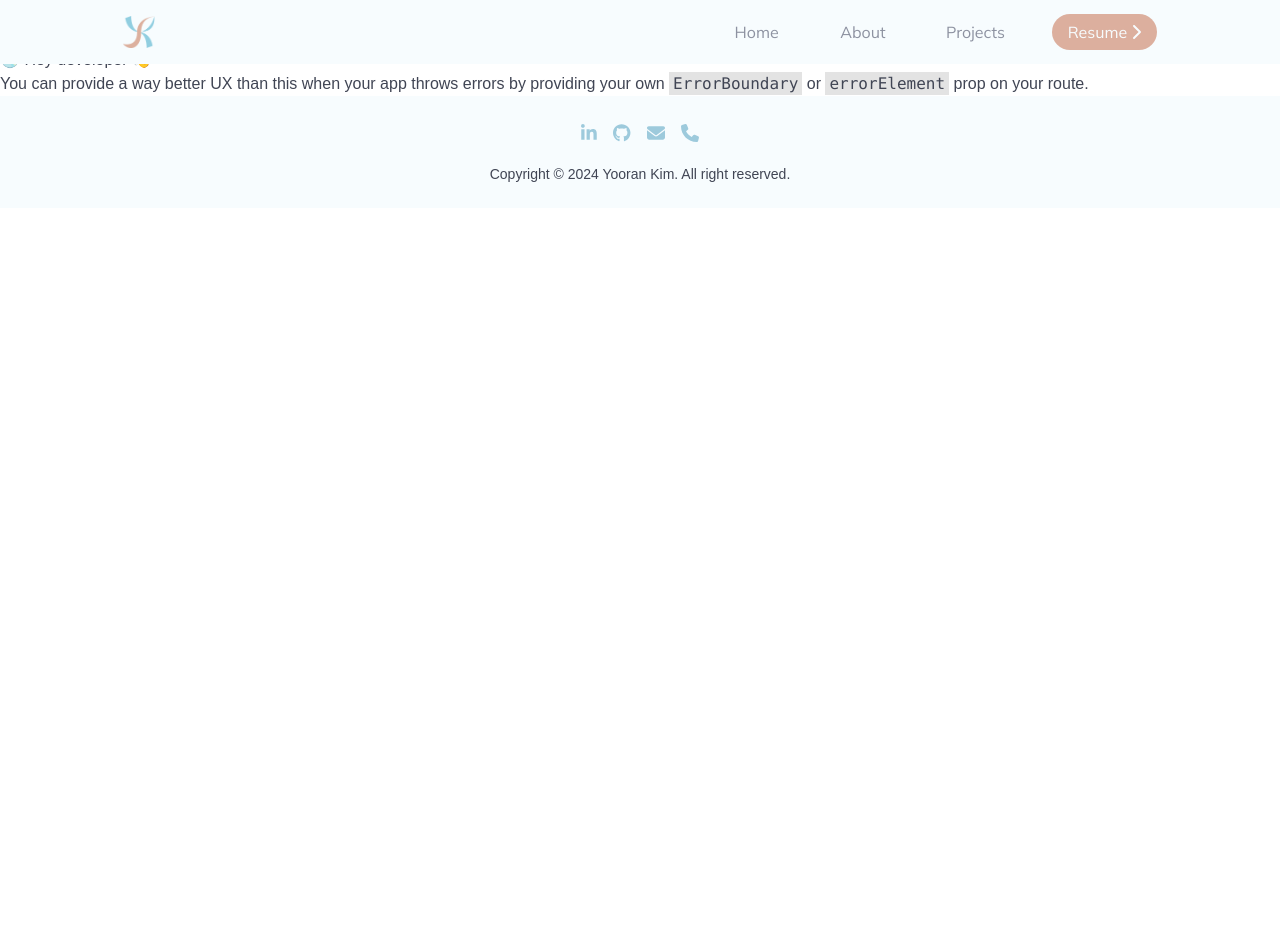
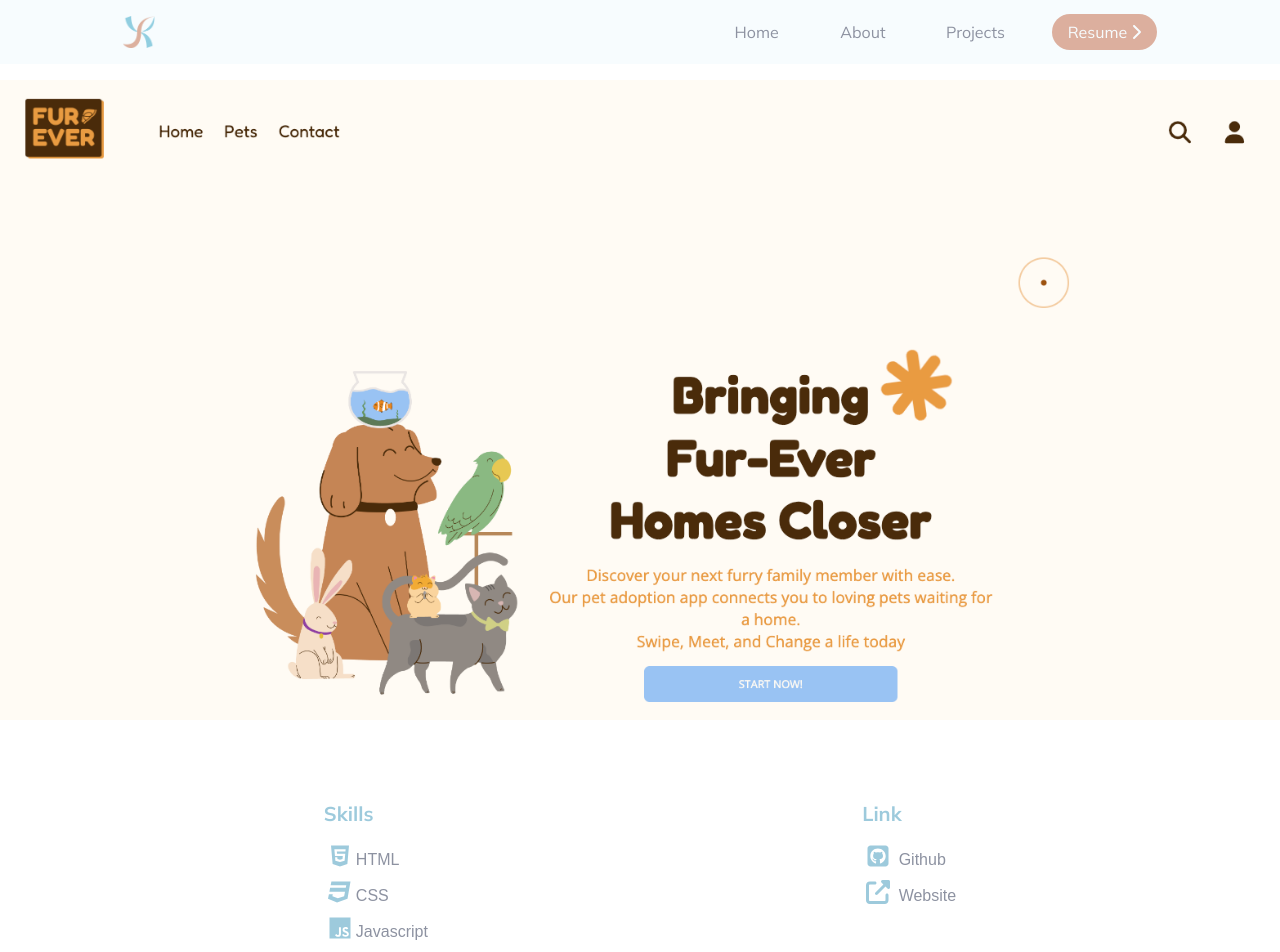
Before and after one commit to yoo-ran/portfolio, a React (Vite) app: page /furever in a window 1280 px wide. Before the commit this address had no page. Shown: the top 952 px of the page. Before the commit the page ends 800 px from the top, so only its background shows below. Built offline with nearby package versions, Linux system fonts and the light colour scheme; a web font is replaced by a local one.

Commit message:
Add one more project

```diff
--- a/src/components/Footer.jsx
+++ b/src/components/Footer.jsx
@@ -7,10 +7,10 @@ function Footer() {
   return(
     <div className='bg-white text-center py-6 text-sm'>
         <div className='flex justify-center gap-x-4 text-blue text-lg mb-4'>
-          <a href=""><FontAwesomeIcon icon={faLinkedinIn} /></a>
-          <a href=""><FontAwesomeIcon icon={faGithub} /></a>
-          <a href=""><FontAwesomeIcon icon={faEnvelope} /></a>
-          <a href=""><FontAwesomeIcon icon={faPhone} /></a>
+          <a href="https://www.linkedin.com/in/yooran/"><FontAwesomeIcon icon={faLinkedinIn} /></a>
+          <a href="https://github.com/yoo-ran"><FontAwesomeIcon icon={faGithub} /></a>
+          <a href="mailto:yuranm80@gmail.com"><FontAwesomeIcon icon={faEnvelope} /></a>
+          <a href="tel:236-558-9103"><FontAwesomeIcon icon={faPhone} /></a>
         </div>
         <h6>Copyright &copy; 2024 Yooran Kim. All right reserved.</h6>
     </div>
--- a/src/main.jsx
+++ b/src/main.jsx
@@ -16,6 +16,7 @@ import Weather from './routes/artifacts/weather.jsx';
 import Multistep from './routes/artifacts/multistep.jsx';
 import Top from './components/Top.jsx';
 import PetList from './routes/artifacts/PetList.jsx';
+import Furever from './routes/artifacts/Furever.jsx';
 
 import { HelmetProvider } from 'react-helmet-async';
 
@@ -47,6 +48,10 @@ const router = createBrowserRouter([
     element: <PetList />,
   },
   {
+    path: "/furever",
+    element: <Furever />,
+  },
+  {
     path: "/notfound",
     element: <NotFound />,
   },
--- a/src/routes/Projects.jsx
+++ b/src/routes/Projects.jsx
@@ -9,6 +9,8 @@ import { useGSAP } from "@gsap/react";
 import multistep from "../images/multistep.png"
 import petlist from "../images/petlist.png"
 import weather from "../images/weather.png"
+import furever from "../images/furever.png"
+
 
 import SEO from '../components/Seo';
 
@@ -45,6 +47,9 @@ function Projects() {
       })).add(Flip.fit("#circle", "#prj03", {
         duration: 2,
         ease: "power4.in"
+      })).add(Flip.fit("#circle", "#prj04", {
+        duration: 2,
+        ease: "power4.in"
       }))
     })
 
@@ -76,6 +81,9 @@ function Projects() {
         duration: 2,
         ease: "power4.in"
       })).add(Flip.fit("#circle", "#prj03", {
+        duration: 2,
+        ease: "power4.in"
+      })).add(Flip.fit("#circle", "#prj04", {
         duration: 2,
         ease: "power4.in"
       }))
@@ -166,6 +174,26 @@ function Projects() {
               </div>
             </div>
           </div>
+          <div id='prj04' className="z-10 min-w-m overflow-hidden flex flex-col items-center gap-y-8 md:flex-row md:w-6/12 md:h-72 md:gap-x-4 p-4">
+            <img className="w-full md:w-1/2 md:h-full md:object-cover rounded-lg" src={furever} alt="Furever Friend"/>
+            <div className="px-6 py-4 w-fullmd:w-3/4">
+              <div className="font-bold text-xl mb-1 font-head">Furever Friend</div>
+              <div className="pt-2 pb-2">
+                <span className="inline-block bg-white rounded-full px-3 py-1 text-sm text-gray mr-2 mb-2">HTML</span>
+                <span className="inline-block bg-white rounded-full px-3 py-1 text-sm text-gray mr-2 mb-2">CSS</span>
+                <span className="inline-block bg-white rounded-full px-3 py-1 text-sm text-gray mr-2 mb-2">JS</span>
+              </div>
+              <p className="text-gray-700 text-base pb-6">
+                The wabsite has a diverse selection of lovable pets waiting to find their homes with intuitive design and interactive features.
+              </p>
+              <hr className='border-gray border-dashed opacity-40'/>
+              <div className="pt-4 pb-2 grid grid-cols-3">
+                <a href='https://github.com/yoo-ran/fur-ever-friend' target='_blank' className="inline-block  rounded-full py-1 text-m text-center text-blue mr-2 mb-2 hover:text-gray">Github <FontAwesomeIcon icon={faArrowRight} /></a>
+                <a href='https://super-blini-9acaa6.netlify.app/' target='_blank' className="inline-block  rounded-full py-1 text-m text-center text-blue mr-2 mb-2 hover:text-gray">Website <FontAwesomeIcon icon={faArrowUpRightFromSquare} /></a>
+                <a href={`/furever`} className="inline-block rounded-full py-1 text-m text-center text-red mr-2 mb-2 hover:text-gray">More +</a>
+              </div>
+            </div>
+          </div>
       </section>
     </div>
   );
--- /dev/null
+++ b/src/routes/artifacts/Furever.jsx
@@ -0,0 +1,87 @@
+import { FontAwesomeIcon } from '@fortawesome/react-fontawesome';
+import {faUpRightFromSquare} from '@fortawesome/free-solid-svg-icons';
+import {faHtml5, faReact, faSquareGithub, faJs, faCss3} from '@fortawesome/free-brands-svg-icons';
+
+import ChildCode from '../highlights/multistep/ChildCode';
+import Narrative from '../../prjContents/Narrative';
+import DevNarr from '../../prjContents/DevNarr';
+import SEO from '../../components/Seo';
+
+import furever from "../../images/furever.png"
+
+
+function Furever() {
+  return (
+    <div>
+        <SEO
+          title='Yooran KIM_FUREVER FRIENDS'
+          description="Explore the pet adoption website project by Yooran Kim, a frontend developer passionate about creating meaningful and user-friendly web experiences. This project showcases Yooran's skills in designing and developing a comprehensive pet adoption platform, enabling users to search for pets, view detailed profiles, and initiate adoption processes. Discover the technologies utilized, including HTML, CSS, JavaScript to create a dynamic and responsive website that connects pets with loving homes."
+          name='Yooran Kim'
+          type='website'
+          keywords="frontend developer, web developer, pet adoption website, pet adoption platform, HTML, CSS, JavaScript"
+          url="https://yoorankim.com/petlist"
+        />
+         <div className='flex flex-col gap-y-20 items-center mb-40 pt-20'>
+        {/* <PrjMenu/> */}
+        {/* Banner */}
+        <section className="h-96 bg-cover bg-center w-full md:h-[40rem]" style={{ backgroundImage: `url(${furever})` }}></section>
+
+        {/* Skills & Link */}
+        <section className='flex justify-around w-10/12'>
+            <article>
+                <h2 className='text-blue text-xl font-head mb-4 font-bold'>Skills</h2>
+                <div className='flex flex-col gap-y-2'>
+                    <p className='text-gray'><FontAwesomeIcon icon={faHtml5} className='text-blue text-xl md:text-2xl md:w-8' />HTML</p>
+                    <p className='text-gray'><FontAwesomeIcon icon={faCss3} className='text-blue text-xl md:text-2xl md:w-8'/>CSS</p>
+                    <p className='text-gray'><FontAwesomeIcon icon={faJs} className='text-blue text-xl md:text-2xl md:w-8'/>Javascript</p>
+                </div>
+            </article>
+            <article>
+                <h2 className='text-blue text-xl font-head mb-4 font-bold'>Link</h2>
+                <div className='flex flex-col gap-y-2'>
+                    <a href='https://github.com/yoo-ran/fur-ever-friend' target='_blank' className='text-gray hover:text-black'><FontAwesomeIcon icon={faSquareGithub} className='text-blue text-xl md:text-2xl md:w-8' /> Github</a>
+                    <a href='https://super-blini-9acaa6.netlify.app/' target='_blank' className='text-gray hover:text-black'><FontAwesomeIcon icon={faUpRightFromSquare} className='text-blue text-xl md:text-2xl md:w-8' /> Website</a>
+                </div>
+            </article>
+        </section>
+
+        {/* Project Contents */}
+        <section className='flex flex-col gap-y-20 w-11/12 md:w-7/12'>
+            <Narrative id="about" title={"About"} content={"Furever Friend is a project crafted to facilitate pet adoption by providing a seamless online platform where users can easily discover and connect with adorable pets needing loving homes. With expertise in HTML, CSS, and JS,  I have created an intuitive interface that enhances the adoption experience for pets and their future owners."}/>
+
+            <Narrative title={"Brainstorming"} content={"While using the Illustrator program, I conceived Furever Friend, a concept that inspired the creation of various illustrations and logos. Enamoured by its design, I took it upon myself to develop a website around this concept. I focused on maximizing plugin efficiency and meticulously organized the necessary functions for each page, including the homepage, pet list, and contact page, while carefully crafting their corresponding designs"}/>
+
+            <div className='flex flex-col gap-y-8'>
+                <Narrative title={"Development"}></Narrative>
+                    <div  className='flex flex-col gap-y-8'>
+                        <div>
+                            <DevNarr
+                                title={"Interactive Features"}
+                                content={"I brainstormed various interactive features aimed at enriching user engagement and streamlining the adoption process. These include dynamic pet profiles featuring photos, detailed descriptions, and current adoption statuses. Additionally, I implemented a carousel and scroll animation using the gsap scroll trigger to showcase a gallery of previously adopted pets."}>
+                            </DevNarr>
+                        </div>
+                        <div>
+                            <DevNarr
+                                title={"Responsive Design"}
+                                content={"I devised a layout and grid system to ensure accessibility across a spectrum of devices, encompassing desktops, tablets, and mobile phones. Notably, I integrated cards for pet profiles, incorporating a fluid layout, adaptable images, and a distinct grid structure to optimize user experience."}>
+                            </DevNarr>
+                        </div>
+                        <div>
+                            <DevNarr
+                                title={"Drag-Drop Functionality"}
+                                content={"To add drag-dropdown functionality, I used draggable first, to be able to drag. I used drop event to give animation and change the emoji when a user drags and drops the cat emoji. When the user drops down the cat emoji, the cat emoji will be changed to a smile face. To do that, I used opacity to hide the cat emoji(opacity 0%) and show a smile face giving opacity 100%."}>
+                            </DevNarr>
+                        </div>
+                    </div>
+            </div>
+
+            <Narrative title={"Take away"} content={"Searching for a well-documented plugin was challenging, as clarity and comprehensibility were lacking. It required considerable time to find a plugin that was both easily understandable and functional. However, through persistent exploration and comprehension of documentation, unfamiliar terms and techniques were acquired. This process also involved learning to customize plugins to fit the project's needs and becoming proficient in their manipulation. Emphasizing a refined strategy, the developer placed a premium on efficiency by maximizing plugin usage and carefully organizing functions to align with the distinct demands of each page. This detailed approach resulted in the development of a sophisticated and flawlessly designed website."}/>
+
+        </section>
+    </div>
+
+    </div>
+  )
+}
+
+export default Furever
--- a/src/routes/artifacts/PetList.jsx
+++ b/src/routes/artifacts/PetList.jsx
@@ -42,8 +42,8 @@ function PetList() {
             <article>
                 <h2 className='text-blue text-xl font-head mb-4 font-bold'>Link</h2>
                 <div className='flex flex-col gap-y-2'>
-                    <a href='#' target='_blank' className='text-gray hover:text-black'><FontAwesomeIcon icon={faSquareGithub} className='text-blue text-xl md:text-2xl md:w-8' /> Github</a>
-                    <a href='#' target='_blank' className='text-gray hover:text-black'><FontAwesomeIcon icon={faUpRightFromSquare} className='text-blue text-xl md:text-2xl md:w-8' /> Website</a>
+                    <a href='https://github.com/yoo-ran/pet-list-filter' target='_blank' className='text-gray hover:text-black'><FontAwesomeIcon icon={faSquareGithub} className='text-blue text-xl md:text-2xl md:w-8' /> Github</a>
+                    <a href='https://petlistfilter.yoorankim.com/' target='_blank' className='text-gray hover:text-black'><FontAwesomeIcon icon={faUpRightFromSquare} className='text-blue text-xl md:text-2xl md:w-8' /> Website</a>
                 </div>
             </article>
         </section>
--- a/src/routes/artifacts/multistep.jsx
+++ b/src/routes/artifacts/multistep.jsx
@@ -10,6 +10,7 @@ import DetailNarr from '../../prjContents/DetailNarr';
 
 import multistep from "../../images/multistep.png";
 import mui from "../../images/mui-logo.png";
+import tailwind from "../../images/tailwind.png";
 import SEO from '../../components/Seo';
 
 import gsap from 'gsap';
@@ -60,7 +61,8 @@ function Multistep() {
                         <div className='flex flex-col gap-y-2'>
                             <p className='text-gray'><FontAwesomeIcon icon={faHtml5} className='text-blue text-xl md:text-2xl md:w-8' />HTML</p>
                             <p className='text-gray'><FontAwesomeIcon icon={faReact} className='text-blue text-xl md:text-2xl md:w-8'/>React.js</p>
-                            <p className='text-gray flex'><img src={mui} alt="MUI logo" className='w-5 md:w-8'/>MUI</p>
+                            <p className='text-gray flex'><img src={mui} alt="MUI logo" className='w-5 md:w-8'/> MUI</p>
+                            <p className='text-gray flex'><img src={tailwind} alt="Tailwind logo" className='w-4 md:w-6'/> Tailwind</p>
                         </div>
                     </article>
                     <article>
--- a/src/routes/artifacts/weather.jsx
+++ b/src/routes/artifacts/weather.jsx
@@ -38,7 +38,7 @@ function Weather() {
             <article>
                 <h2 className='text-blue text-xl font-head mb-4 font-bold'>Link</h2>
                 <div className='flex flex-col gap-y-2'>
-                    <a href='#' target='_blank' className='text-gray hover:text-black'><FontAwesomeIcon icon={faSquareGithub} className='text-blue text-xl md:text-2xl md:w-8' /> Github</a>
+                    <a href='https://github.com/yoo-ran/weather_app' target='_blank' className='text-gray hover:text-black'><FontAwesomeIcon icon={faSquareGithub} className='text-blue text-xl md:text-2xl md:w-8' /> Github</a>
                     <a href='#' target='_blank' className='text-gray hover:text-black'><FontAwesomeIcon icon={faUpRightFromSquare} className='text-blue text-xl md:text-2xl md:w-8' /> Website</a>
                 </div>
             </article>
@@ -57,7 +57,8 @@ function Weather() {
                                 title={"Fetching Data(React.js, API)"}
                                 content={"Firstly, to get data from API, I used Axios. According to Google, it is easier to get data using the fetch() than using the get() method. Also, it changes the data to JSON automatically, which makes it simpler and easier to manage data. To do that, I install Axios in the React app. Also, I used await and async so I could handle errors easily and simplify the promises when getting data. Also, I used try/catch, because it is easier for me to read the code."}>
                             </DevNarr>
-                            <ChildCode code={`useEffect(()=>{
+                            <ChildCode code={`
+        useEffect(()=>{
         const fetch = async() =>{
             try{
                 const res = await axios.get("http://api.weatherapi.com/v1/forecast.json?q=Vancouver&days=7&aqi=no&alerts=no");
```
Also changed, not shown: src/images/furever.png (added), src/images/tailwind.png (added).
